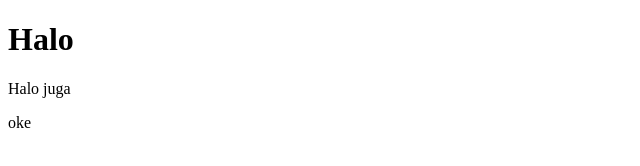
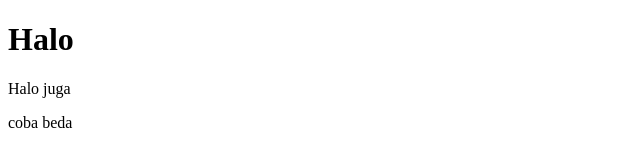
Before and after one commit to drtaufiqh/lat-sendiri-p9, a plain HTML site: page index.html in a window 1280 px wide. Shown: the full height of the page, 0-640 px from the left. Drawn offline with Linux system fonts and the light colour scheme.

Commit message:
ganti coba beda

```diff
--- a/index.html
+++ b/index.html
@@ -9,6 +9,6 @@
 <body>
     <h1>Halo</h1>
     <p> Halo juga </p>
-    <p> oke </p>
+    <p> coba beda </p>
 </body>
 </html>
```
